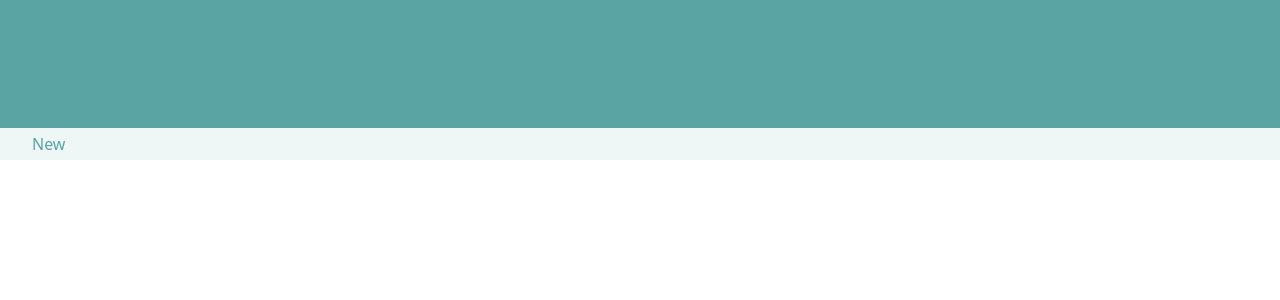
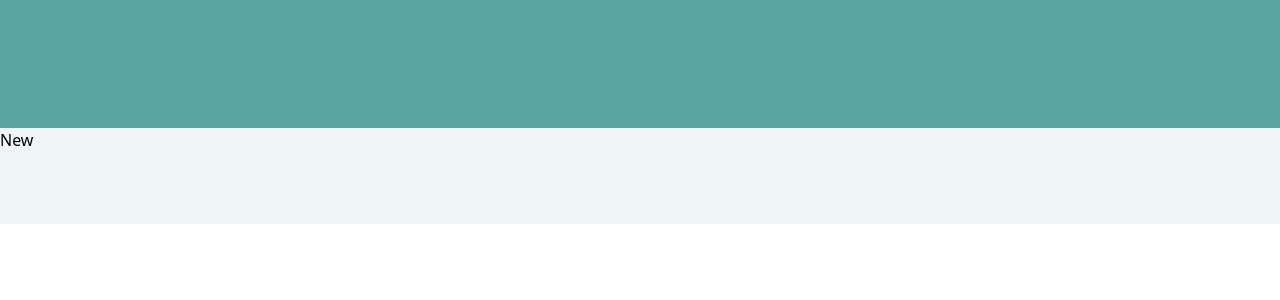
Before and after one commit to emefaAngela/Job-listings-app, a React (Create React App) app: page / in a window 1280 px wide. Shown: the top 300 px of the page. Built offline with nearby package versions, Linux system fonts and the light colour scheme.

Commit message:
styling logo component

```diff
--- a/src/App.js
+++ b/src/App.js
@@ -3,13 +3,14 @@ import './App.css';
 import { Button } from './components/Button';
 import { Job } from './components/Job';
 import { Tag } from './components/Tag';
+import { Logo } from './components/Logo';
 
 //App component
 function App() {
   return (
     <div className="w-full h-100vh bg-[color:hsl(180,31%,95%)]">
       <div className='w-full h-[8em]  bg-[color:hsl(180,29%,50%)]'></div>
-      <Tag >New</Tag>
+      <Logo >New</Logo>
     </div>
   );
 }
--- a/src/components/Logo.js
+++ b/src/components/Logo.js
@@ -2,5 +2,7 @@ import styled from 'styled-components'
 
 //Logo component
 export const Logo = styled.div`
-border-radius: 4em;
+border-radius: 8em;
+width: 6em;
+height: 6em;
 `
```
